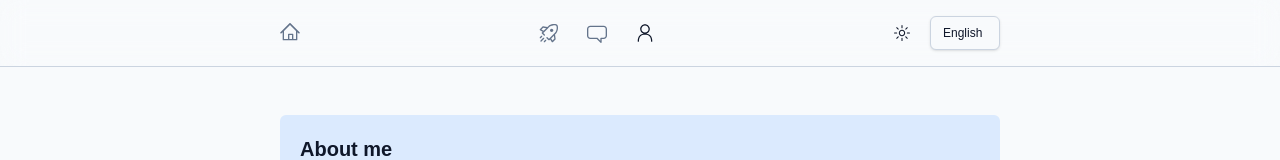
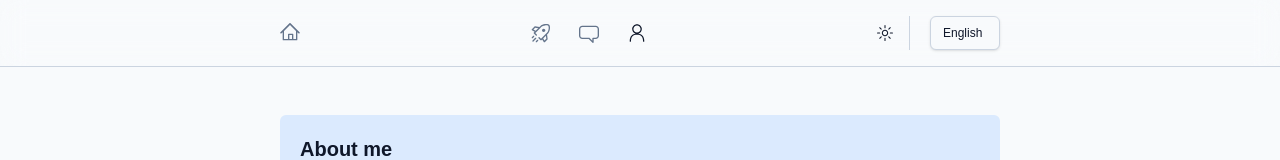
Before and after one commit to figueroaignacio/portfolio, a React (Vite) app: page /about in a window 1280 px wide. Shown: the top 160 px of the page. Built offline with nearby package versions, Linux system fonts and the light colour scheme; a web font is replaced by a local one.

Commit message:
chore: i do not remember what i did

```diff
--- a/src/components/separator.tsx
+++ b/src/components/separator.tsx
@@ -1,3 +1,11 @@
-export function Separator() {
-  return <div className="bg-border my-6 h-[1px]"></div>;
+interface SeparatorProps {
+  orientation?: 'horizontal' | 'vertical';
 }
+
+export function Separator({ orientation = 'horizontal' }: SeparatorProps) {
+  const isHorizontal = orientation === 'horizontal';
+
+  return (
+    <div className={`bg-border ${isHorizontal ? 'my-6 h-[1px] w-full' : 'mx-6 h-full w-[1px]'}`} />
+  );
+}
--- a/src/components/toggle-theme.tsx
+++ b/src/components/toggle-theme.tsx
@@ -12,8 +12,10 @@ export function ToggleTheme() {
   }
 
   return (
-    <button onClick={handleTheme}>
-      {theme === 'light' ? <MoonIcon className="size-4" /> : <SunIcon className="size-4" />}
-    </button>
+    <>
+      <button onClick={handleTheme} className="border-border border-r pr-4">
+        {theme === 'light' ? <MoonIcon className="size-4" /> : <SunIcon className="size-4" />}
+      </button>
+    </>
   );
 }
```
